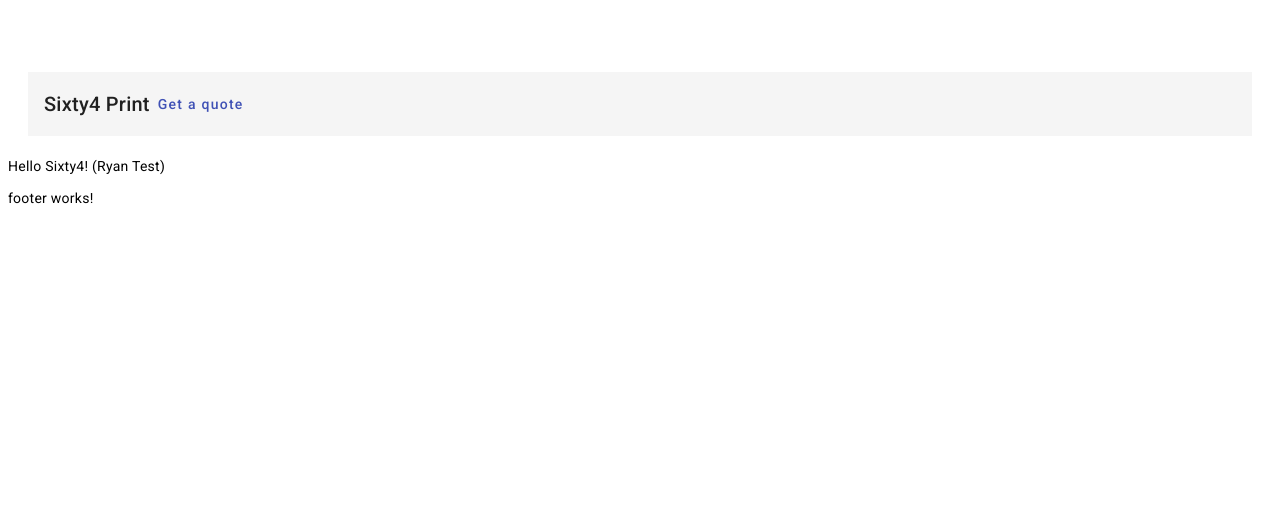
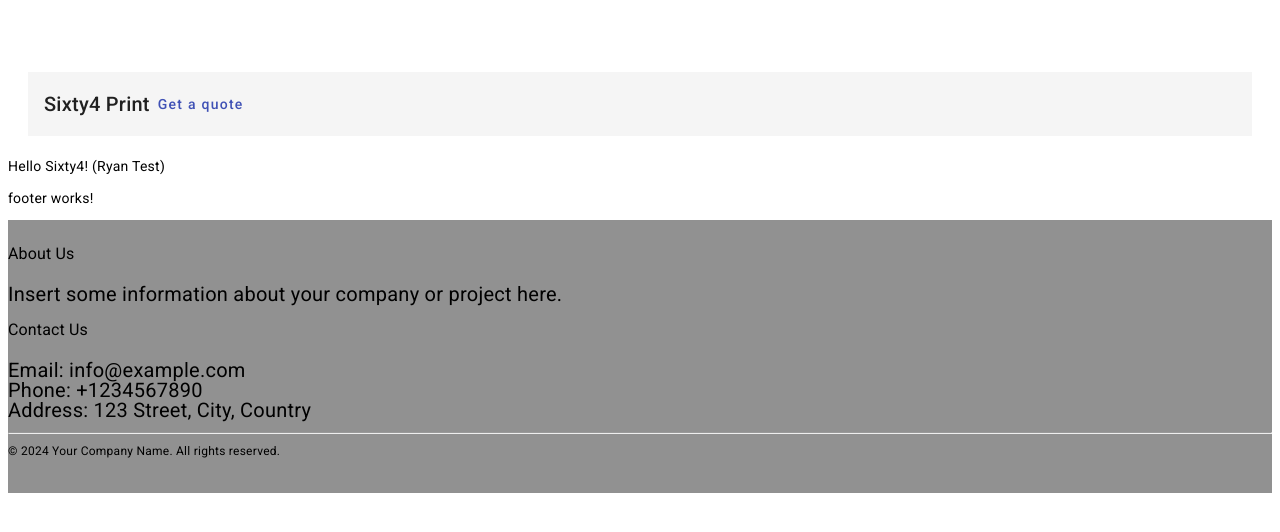
Before and after one commit to Connorrmcd6/sixty4, an Angular app in the folder webapp/: page /landing in a window 1280 px wide. Shown: the top 532 px of the page. Built offline with nearby package versions, Linux system fonts and the light colour scheme.

Commit message:
add footer info & colour

```diff
--- a/webapp/src/app/core/footer/footer.component.css
+++ b/webapp/src/app/core/footer/footer.component.css
@@ -0,0 +1,19 @@
+/* footer.component.css */
+
+.footer {
+    /* Add any general styles for the footer here */
+}
+
+.responsive-text {
+    font-size: clamp(14px, 2vw, 20px);
+}
+
+.bg-grey {
+    background-color: #919191; /* Adjust the shade of grey as needed */
+    padding: 20px 0; /* Adjust the padding as needed */
+}
+
+/* Additional styles for the copyright notice */
+.copyright {
+    font-size: 12px; /* You can adjust this as needed */
+}
--- a/webapp/src/app/core/footer/footer.component.html
+++ b/webapp/src/app/core/footer/footer.component.html
@@ -1 +1,24 @@
 <p>footer works!</p>
+
+<footer class="footer bg-grey">
+    <div class="container">
+        <div class="row">
+            <div class="col-md-6">
+                <h3>About Us</h3>
+                <p class="responsive-text">Insert some information about your company or project here.</p>
+            </div>
+            <div class="col-md-6">
+                <h3>Contact Us</h3>
+                <p class="responsive-text">Email: info@example.com<br>
+                Phone: +1234567890<br>
+                Address: 123 Street, City, Country</p>
+            </div>
+        </div>
+        <hr>
+        <div class="row">
+            <div class="col-md-12">
+                <p class="text-center copyright">© 2024 Your Company Name. All rights reserved.</p>
+            </div>
+        </div>
+    </div>
+</footer>
```
